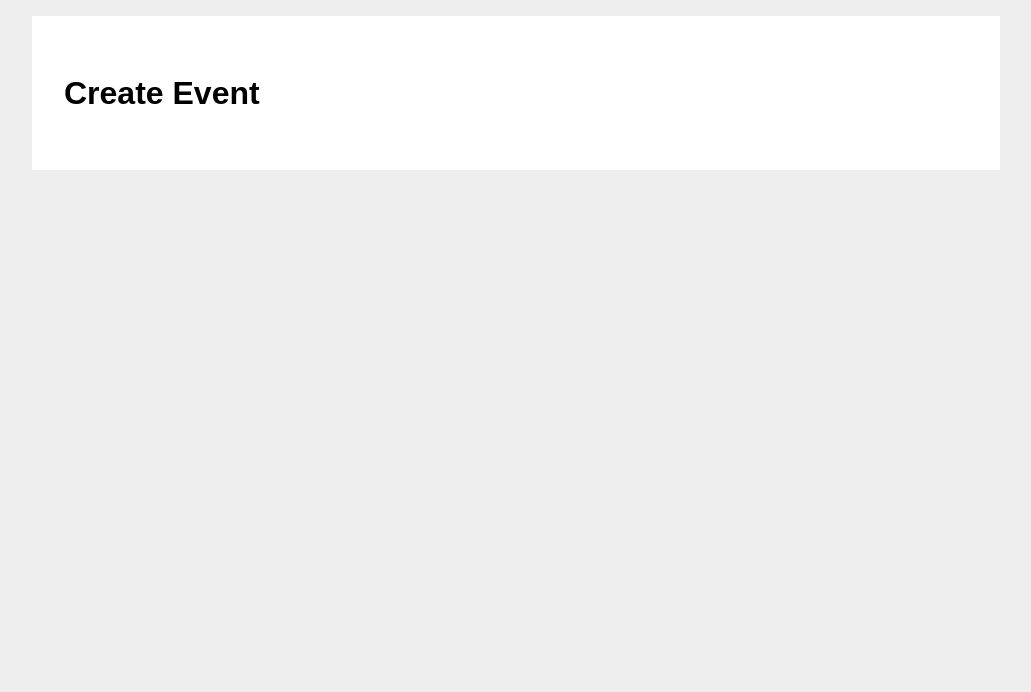
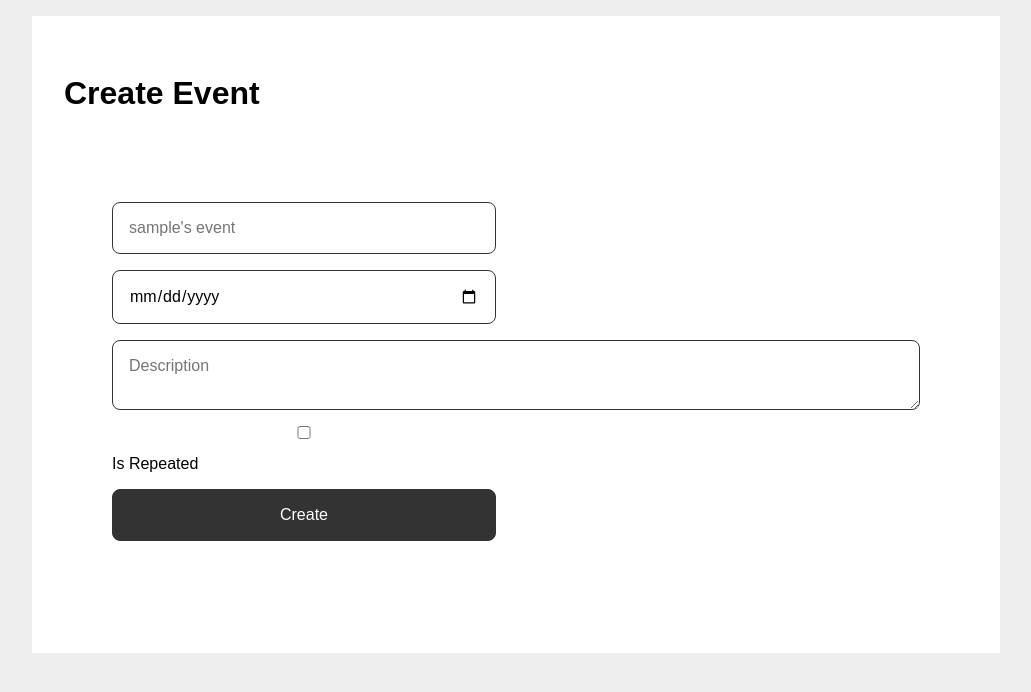
Before and after one commit to marktitorenkov/eventsys, a PHP site: page /event_create.php in a window 1280 px wide. Shown: the part 56-748 px from the top of the page, without its empty margins (124-1155 px from the left). Run offline with PHP 8.4, Linux system fonts and the light colour scheme; the visitor is signed in with stand-in values (Sample User, id 1); tables that the repository leaves empty hold one stand-in row (values such as "Sample post").

Commit message:
event database modification and page for create event modified

```diff
--- a/event_create.php
+++ b/event_create.php
@@ -3,6 +3,45 @@ require_once 'includes/session.php';
 require_once 'includes/db.php';
 
 ensureLoggedIn();
+
+
+if ($_SERVER['REQUEST_METHOD'] === 'POST') {
+  $name = $_POST['name'];
+  $date=$_POST['date'];
+  $description = $_POST['description'];
+  $recurring = isset($_POST['recurring']) ? true : false;
+
+  $error_messages = array();
+
+  if (empty($name)) {
+    $name = $user['username'].'s event';
+  } elseif (strlen($name) > 50) {
+    $error_messages[] = 'Event name is too long, should be less than 50 characters.';
+  }
+
+  if (!empty($group_description) && strlen($group_description) > 250) {
+    $error_messages[] = 'Description is too long, should be less than 250 characters.';
+  }
+
+
+  if (empty($error_messages)) {
+    $result = createEvent(
+      $_SESSION['user_id'],
+      true,
+      $name,
+      $date,
+      $description,
+      $recurring
+    );
+
+    if (!empty($result)) {
+      $event_id= $result;
+
+      header('Location: event_view.php?event_id=' . $event_id . '&year=' . $year);
+      exit;
+    }
+  }
+}
 ?>
 
 <?php
@@ -10,8 +49,30 @@ $page_title = "Create Event";
 include 'templates/main_header.php'
 ?>
 
+
+<!-- attaching to event will show up in next years -->
 <section class="content">
   <h1>Create Event</h1>
+  <section class="content create-event">
+    <form id="form-create-event" method="POST">
+      <input type="text" name="name" placeholder="<?php echo $user['username']?>'s event" required>
+
+      <!-- Change input type to date -->
+      <input type="date" name="date" value="" required>
+
+      <textarea form="form-create-event" type="text" name="description" placeholder="Description"></textarea>
+
+      <div class="form-checkbox-wrapper">
+        <input type="checkbox" id="recurring" name="recurring">
+        <label for="recurring">Is Repeated</label>
+      </div>
+
+      <button type="submit">Create</button>
+
+      <!-- Include form error template if exists -->
+      <?php include 'templates/form_error.php'; ?>
+    </form>
+  </section>
 </section>
 
 <?php
--- a/includes/db.php
+++ b/includes/db.php
@@ -72,7 +72,7 @@ function getUserById($userId) {
 function getEvents() {
   $pdo = getPDO();
 
-  $stmt = $pdo->prepare('SELECT *
+  $stmt = $pdo->prepare(query: 'SELECT *
                          FROM events');
   $stmt->execute();
 
@@ -101,6 +101,23 @@ function generate_random_string($length = 8) {
   }
 
   return $random_string;
+}
+
+function createEvent($userId,$canChange,$name,$date,$description,$recurring){
+  $pdo = getPDO();
+
+  $stmt = $pdo->prepare('INSERT INTO events ($userId,$canChange,$name,$date,$description,$recurring)
+                          VALUES(?,?,?,?,?,?)');
+  $stmt->execute([$userId, $canChange, $name,$date,$description,$recurring]);
+
+
+
+  $stmt2 = $pdo->prepare('SELECT MAX(event_id)
+                          FROM events
+                          WHERE admin = ?');
+  $stmt2->execute([$userId]);
+
+  return $stmt2->fetch()['MAX(event_id)'];
 }
 
 function createGroup($creator_id, $group_name, $money_goal, $time, $place, $description, $is_private) {
```
Also changed, not shown: mysql/create.sql (+24 -2 lines), mysql/event.sql (deleted, +0 -26 lines).
